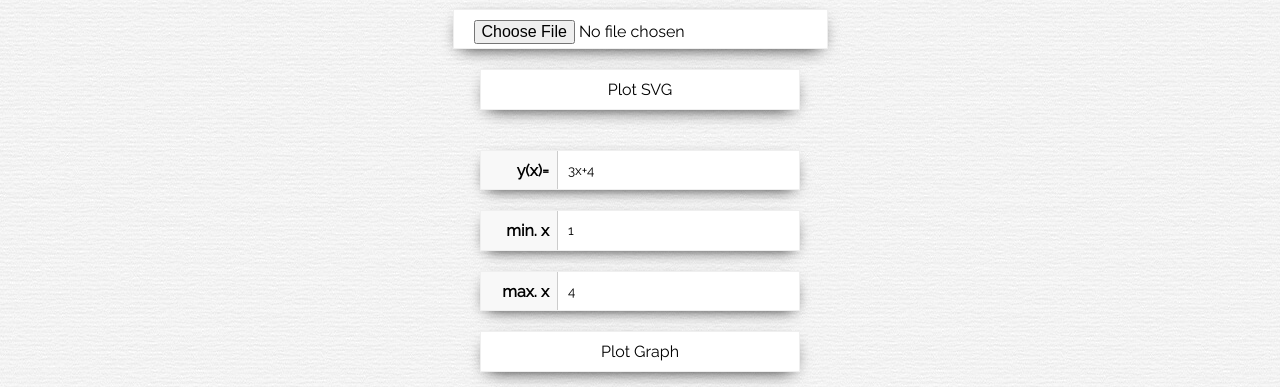
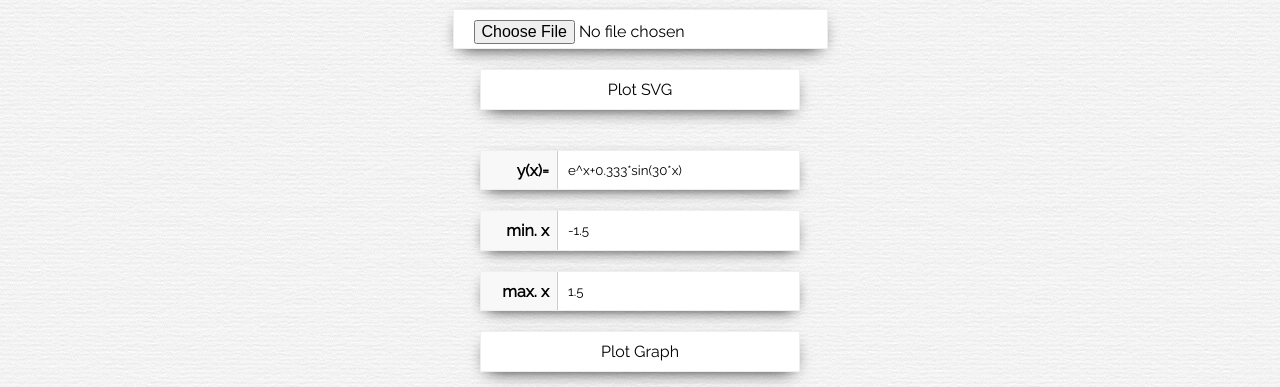
Before and after one commit to UofA-Writeboard/Writeboard-Online, a PHP site: page / in a window 1280 px wide. Shown: the part 381-768 px from the top of the page. Run offline with PHP 8.4, Linux system fonts and the light colour scheme.

Commit message:
final fixes

```diff
--- a/www/index.php
+++ b/www/index.php
@@ -116,15 +116,15 @@
 		<form class="invisiform" method="POST" action="/math.php">
 			<div class="field text">
 				<span>y(x)=</span>
-				<input name="math" type="text" value="3x+4" />
+				<input name="math" type="text" value="e^x+0.333*sin(30*x)" />
 			</div>
 			<div class="field text">
 				<span>min. x</span>
-				<input name="xmin" type="number" value="1" />
+				<input name="xmin" type="text" value="-1.5" />
 			</div>
 			<div class="field text">
 				<span>max. x</span>
-				<input name="xmax" type="number" value="4" />
+				<input name="xmax" type="text" value="1.5" />
 			</div>
 			<input class="field button" type="submit" value="Plot Graph" />
 		</form>
--- a/www/math.php
+++ b/www/math.php
@@ -12,6 +12,7 @@ if (!(
 	))
 {
 	header('Location: /');
+	exit();
 }
 
 $math = $_POST['math'];
@@ -21,6 +22,7 @@ $xmax = floatval($_POST['xmax']);
 if ($xmax < $xmin)
 {
 	header('Location: /');
+	exit();
 }
 
 
@@ -28,7 +30,7 @@ $bed_max_x = 300;
 $bed_min_x = -300;
 $bed_max_y = 800;
 $bed_min_y = 300;
-$step_count = 250;
+$step_count = 500;
 
 
 use MathParser\StdMathParser;
@@ -63,6 +65,7 @@ for ($iter = 0; $iter <= $step_count; $iter++)
 	$evaluator->setVariables(['x'=>$x]);
 	$y = $AST->accept($evaluator);
 	$values[$iter] = $y;
+	//echo($y+"<br/>\n");
 
 	if ($y < $min_y)
 	{
@@ -96,6 +99,7 @@ for ($iter = 0; $iter <= $step_count; $iter++)
 }
 
 \Writeboard\post_gcode($gcode);
+header('Location: /');
 //echo($gcode);
 
 ?>
```
Also changed, not shown: design/sample.svg, design/save.svg (added).
